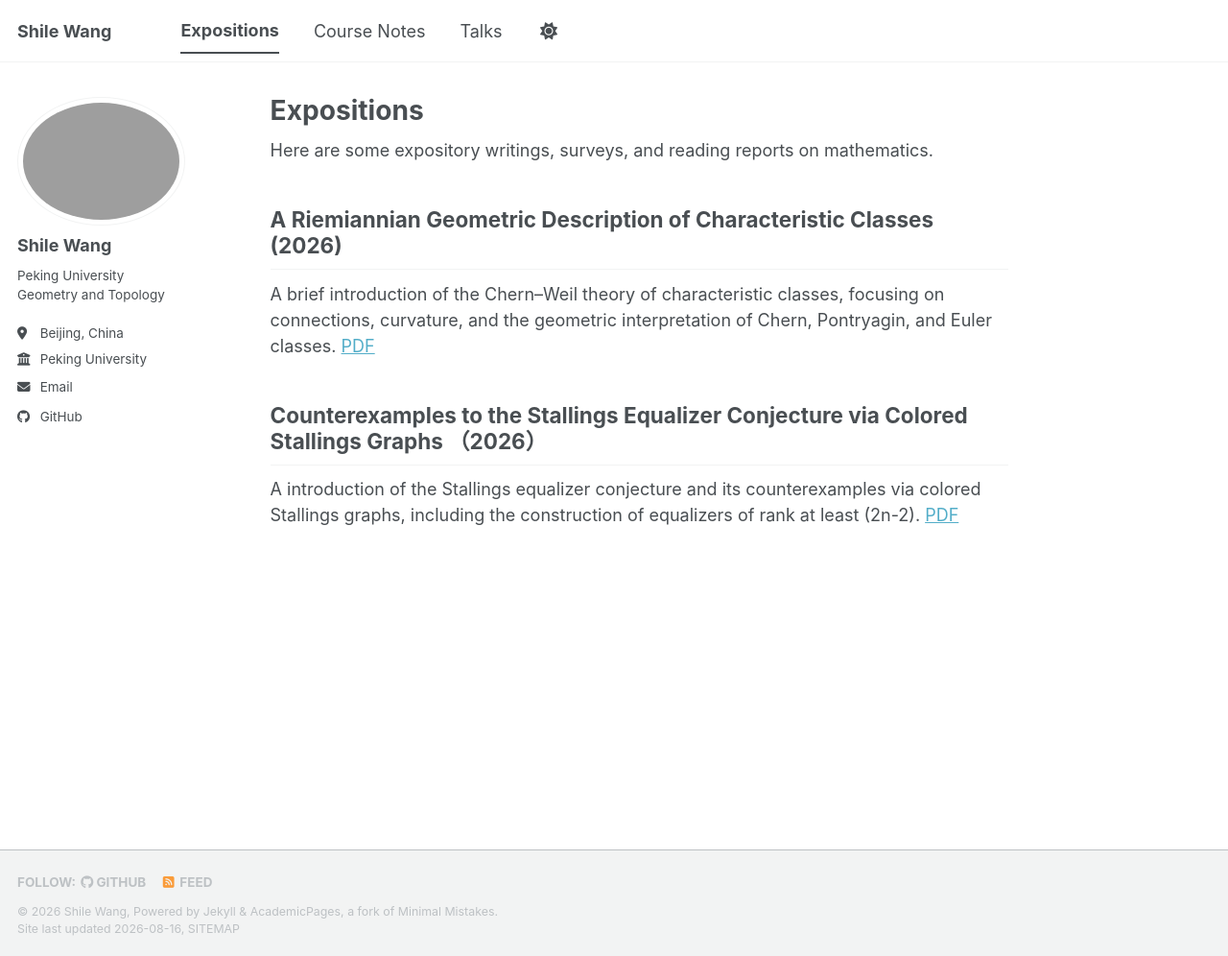
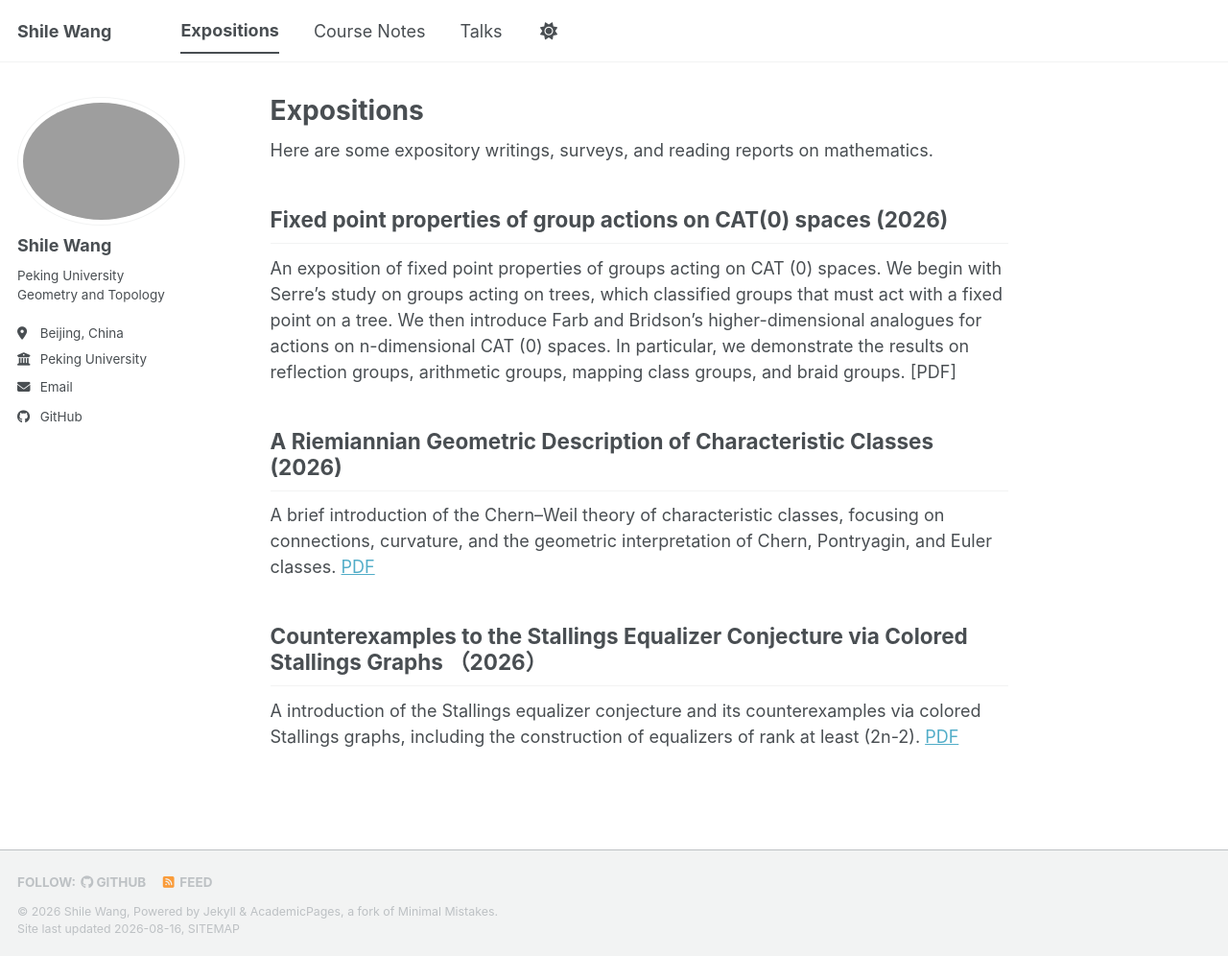
Before and after one commit to shilewang/shilewang.github.io, a Jekyll site: the page built from _pages/expositions.md, in a window 1280 px wide and 996 px high. Shown: the whole window at 96% size. Built offline with Jekyll 4.4.1, drawn with Linux system fonts in a browser that asks for light colours; a style sheet for code colours, icons or effects is not loaded.

Commit message:
Update expositions.md

```diff
--- a/_pages/expositions.md
+++ b/_pages/expositions.md
@@ -6,6 +6,10 @@ author_profile: true
 
 Here are some expository writings, surveys, and reading reports on mathematics.
 
+## Fixed point properties of group actions on CAT(0) spaces (2026)
+
+An exposition of fixed point properties of groups acting on CAT (0) spaces. We begin with Serre’s study on groups acting on trees, which classified groups that must act with a fixed point on a tree. We then introduce Farb and Bridson’s higher-dimensional analogues for actions on n-dimensional CAT (0) spaces. In particular, we demonstrate the results on reflection groups, arithmetic groups, mapping class groups, and braid groups. [PDF]
+
 ## A Riemiannian Geometric Description of Characteristic Classes (2026)
 
 A brief introduction of the Chern–Weil theory of characteristic classes, focusing on connections, curvature, and the geometric interpretation of Chern, Pontryagin, and Euler classes. [PDF](../files/characteristic-classes.pdf)
```
